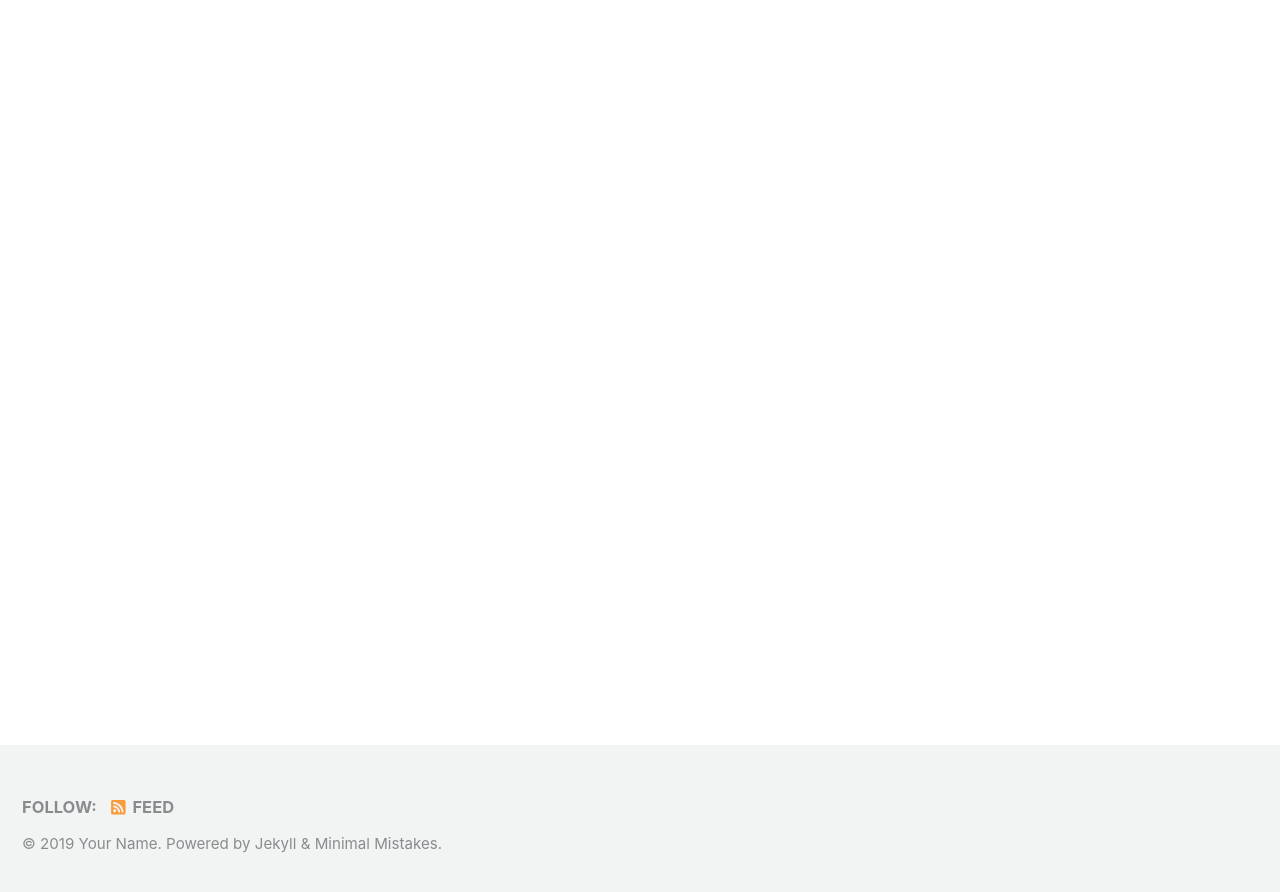
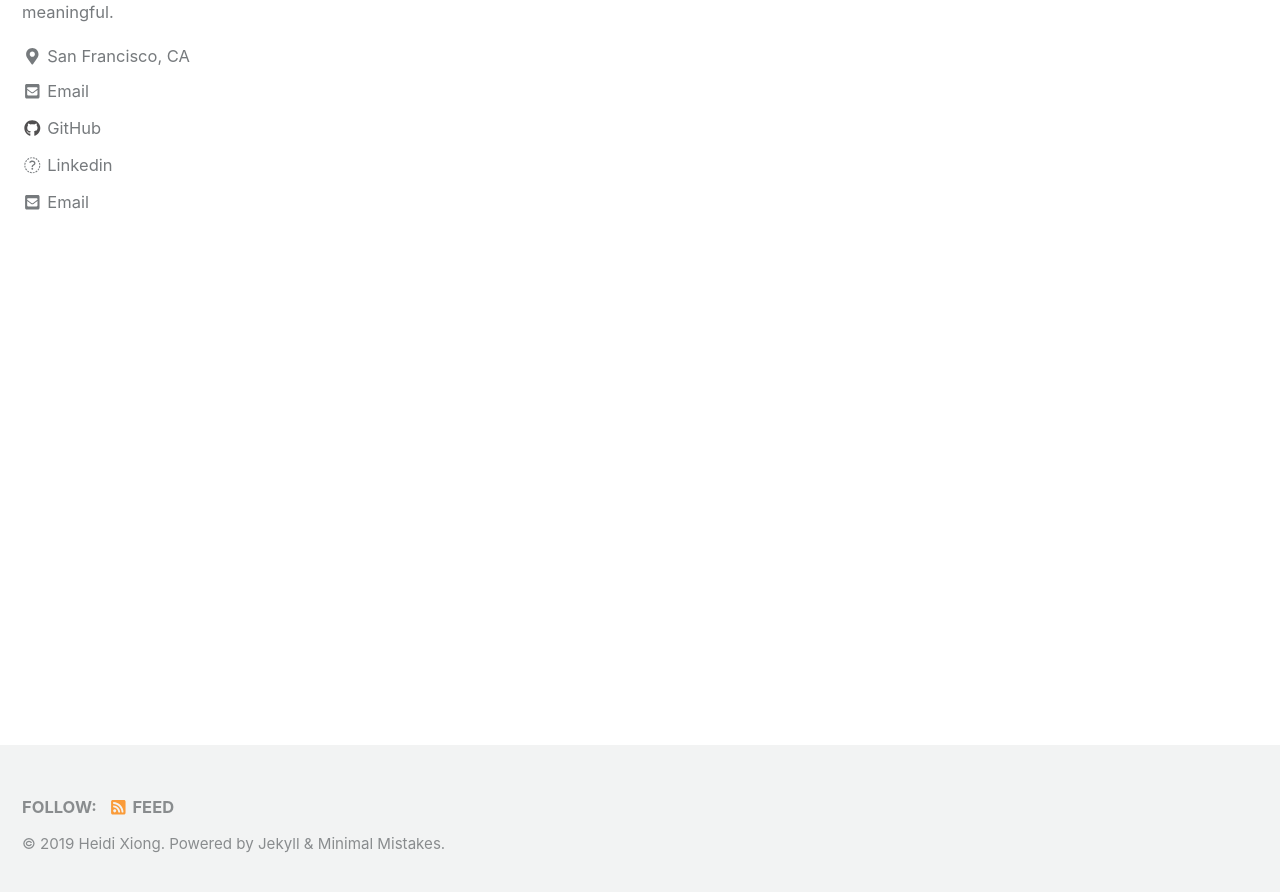
Before and after one commit to heidixiong/heidixiong.github.io, a Jekyll site: the page built from index.html, in a window 1280 px wide and 900 px high, scrolled down 222 px. Shown: the top 892 px of the window. Built offline with Jekyll 4.4.1, drawn with Linux system fonts in a browser that asks for light colours; cached includes are drawn as plain includes; the list of posts is cut into pages by our own code; some of the changed text lies outside the part shown.

Commit message:
new gith

```diff
--- a/_config.yml
+++ b/_config.yml
@@ -16,10 +16,10 @@ minimal_mistakes_skin    : "default" # "air", "aqua", "contrast", "dark", "dirt"
 
 # Site Settings
 locale                   : "en-US"
-title                    : "Site Title"
+title                    : "Heidi Xiong"
 title_separator          : "-"
-name                     : "Your Name"
-description              : "An amazing website."
+name                     : "Heidi Xiong"
+description              : "Data Science Protfolio"
 url                      : # the base hostname & protocol for your site e.g. "https://mmistakes.github.io"
 baseurl                  : # the subpath of your site, e.g. "/blog"
 repository               : # GitHub username/repo-name e.g. "mmistakes/minimal-mistakes"
@@ -106,40 +106,25 @@ analytics:
 
 # Site Author
 author:
-  name             : "Your Name"
+  name             : "Heidi Xiong"
   avatar           : # path of avatar image, e.g. "/assets/images/bio-photo.jpg"
-  bio              : "I am an amazing person."
-  location         : "Somewhere"
-  email            :
+  bio              : "I believe data is the world trend. With the ability of analytics and storytelling, data becomes meaningful."
+  location         : "San Francisco, CA"
+  email            : "mixiong@ucdavis.edu"
   links:
     - label: "Email"
       icon: "fas fa-fw fa-envelope-square"
-      # url: mailto:your.name@email.com
-    - label: "Website"
-      icon: "fas fa-fw fa-link"
-      # url: "https://your-website.com"
-    - label: "Twitter"
-      icon: "fab fa-fw fa-twitter-square"
-      # url: "https://twitter.com/"
-    - label: "Facebook"
-      icon: "fab fa-fw fa-facebook-square"
-      # url: "https://facebook.com/"
+      url: "mixiong@ucdavis.edu"
     - label: "GitHub"
       icon: "fab fa-fw fa-github"
-      # url: "https://github.com/"
-    - label: "Instagram"
-      icon: "fab fa-fw fa-instagram"
-      # url: "https://instagram.com/"
+      url: "https://github.com/heidixiong/"
+    - label: "Linkedin"
+      icon: "fab fa-fw fa-Linkedin"
+      url: "www.linkedin.com/in/mi-xiong"
 
 # Site Footer
 footer:
   links:
-    - label: "Twitter"
-      icon: "fab fa-fw fa-twitter-square"
-      # url:
-    - label: "Facebook"
-      icon: "fab fa-fw fa-facebook-square"
-      # url:
     - label: "GitHub"
       icon: "fab fa-fw fa-github"
       # url:
@@ -293,3 +278,11 @@ defaults:
       comments: # true
       share: true
       related: true
+
+  # _pages
+  - scope:
+      path: ""
+      type: posts
+    values:
+      layout: single
+      author_profile: true
```
